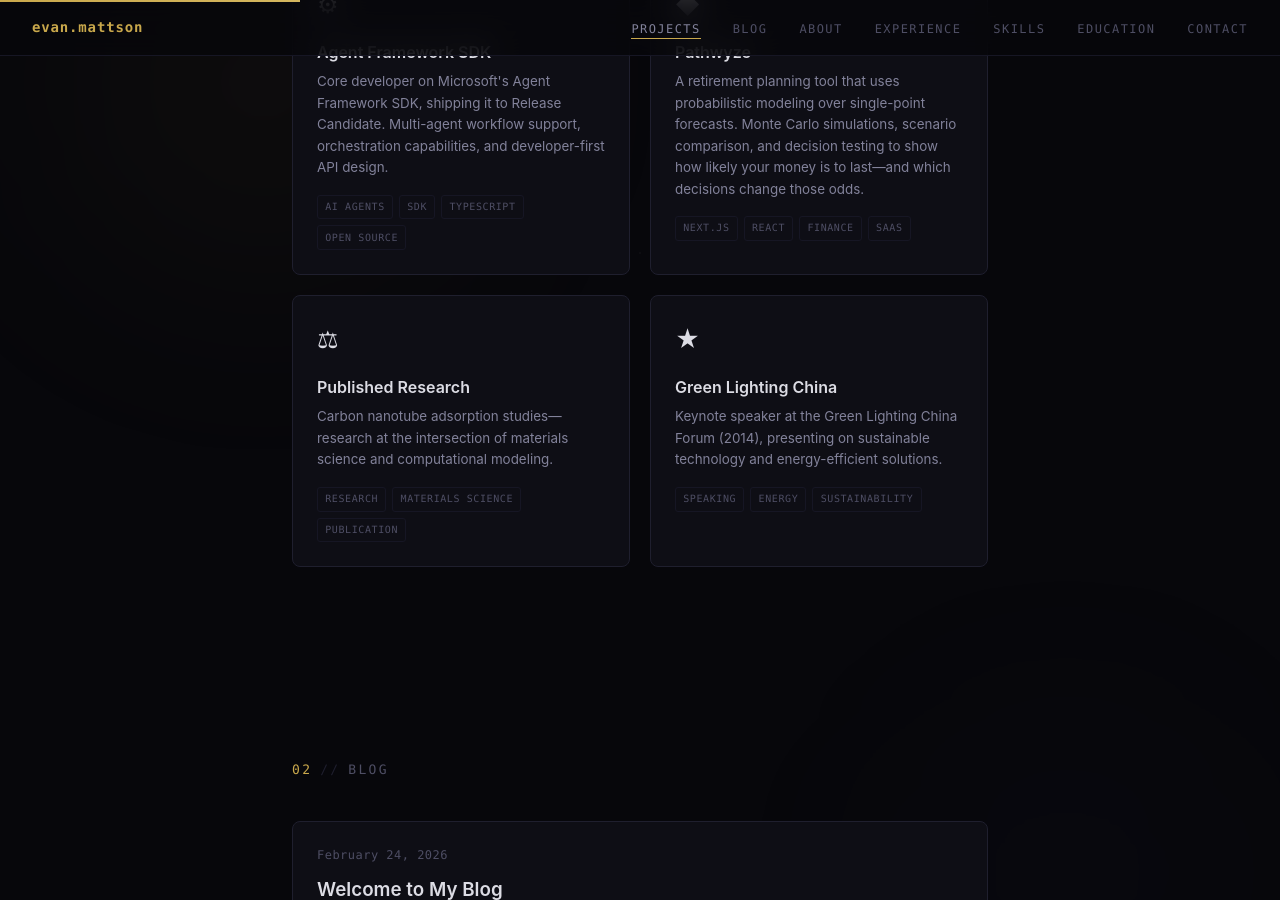
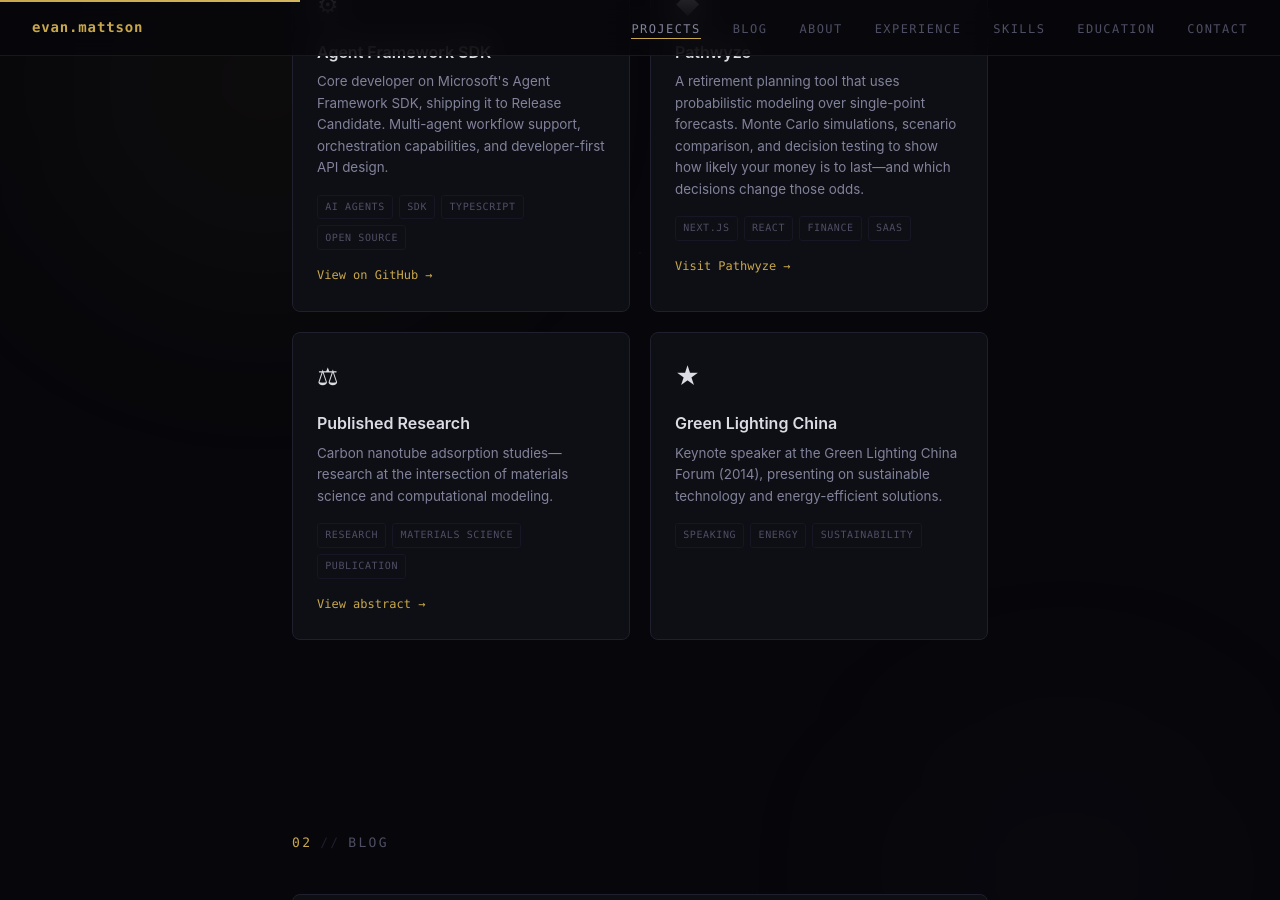
Before and after one commit to moonbox3/evan-cv, a Jekyll site: the page built from index.html, in a window 1280 px wide and 900 px high, scrolled down 1097 px. Built offline with Jekyll 4.4.1, drawn with Linux system fonts in a browser that asks for light colours.

Commit message:
Add project links to card grid

```diff
--- a/_layouts/default.html
+++ b/_layouts/default.html
@@ -586,6 +586,19 @@
       padding: 0.2rem 0.45rem;
       border: 1px solid var(--border-subtle);
       border-radius: 3px;
+    }
+
+    .project-link {
+      display: inline-block;
+      margin-top: 1rem;
+      font-family: var(--font-mono);
+      font-size: 0.75rem;
+      color: var(--accent);
+      transition: opacity 0.3s ease;
+    }
+
+    .project-link:hover {
+      opacity: 0.7;
     }
 
     /* === BLOG === */
--- a/index.html
+++ b/index.html
@@ -40,11 +40,12 @@
         <span class="ptag">TypeScript</span>
         <span class="ptag">Open Source</span>
       </div>
+      <a href="https://github.com/microsoft/agent-framework" target="_blank" rel="noopener noreferrer" class="project-link">View on GitHub &rarr;</a>
     </div>
 
     <div class="project-card reveal reveal-d1">
       <span class="project-icon" aria-hidden="true">&#9670;</span>
-      <h3 class="project-name"><a href="https://pathwyze.net" target="_blank" rel="noopener noreferrer" style="color:inherit;text-decoration:none;">Pathwyze</a></h3>
+      <h3 class="project-name">Pathwyze</h3>
       <p class="project-desc">
         A retirement planning tool that uses probabilistic modeling over single-point forecasts.
         Monte Carlo simulations, scenario comparison, and decision testing to show how likely
@@ -56,6 +57,7 @@
         <span class="ptag">Finance</span>
         <span class="ptag">SaaS</span>
       </div>
+      <a href="https://pathwyze.net" target="_blank" rel="noopener noreferrer" class="project-link">Visit Pathwyze &rarr;</a>
     </div>
 
     <div class="project-card reveal">
@@ -70,6 +72,7 @@
         <span class="ptag">Materials Science</span>
         <span class="ptag">Publication</span>
       </div>
+      <a href="https://meetings.aps.org/Meeting/MAR11/Session/A28.10" target="_blank" rel="noopener noreferrer" class="project-link">View abstract &rarr;</a>
     </div>
 
     <div class="project-card reveal reveal-d1">
```
